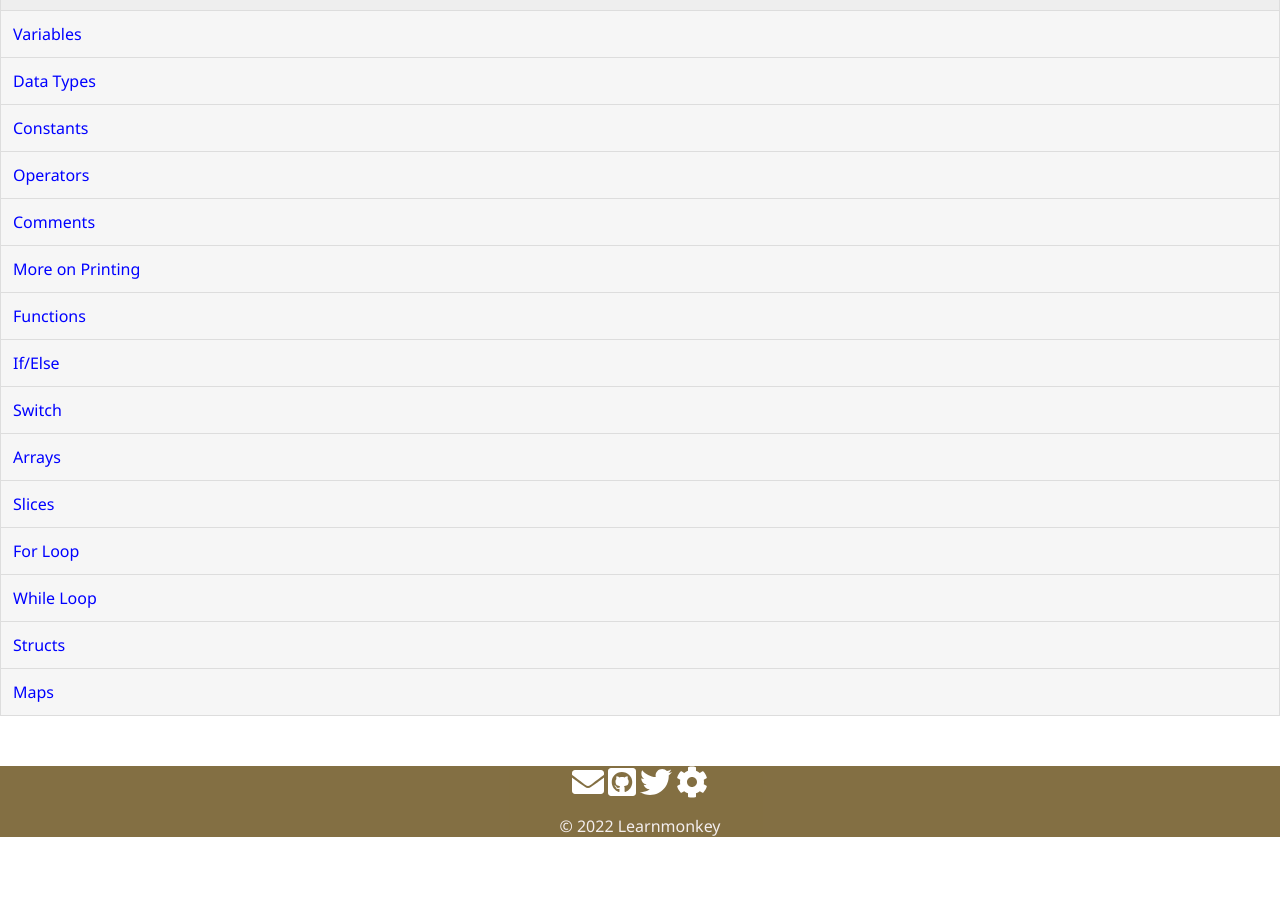
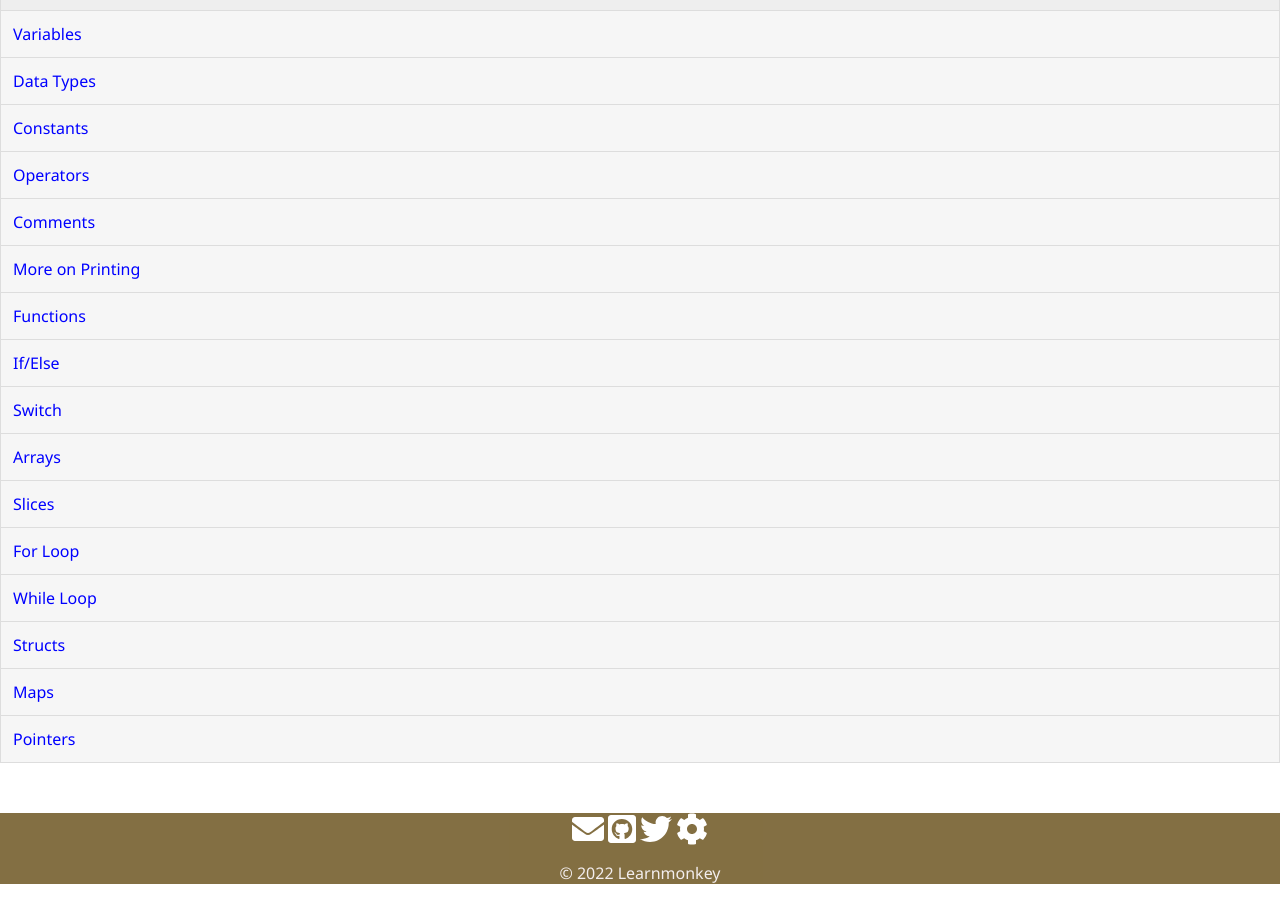
Before and after one commit to learnmonkey/learnmonkey.github.io, a Jekyll site: the page built from programming/golang/index.html, in a window 1280 px wide and 900 px high, scrolled down 1158 px. Built offline with Jekyll 4.4.1, drawn with Linux system fonts in a browser that asks for light colours; nearby versions of some CDN libraries; before the commit the page ends 2011 px from its top, so only the background shows below that.

Commit message:
Add tutorial to list

```diff
--- a/_layouts/golang.html
+++ b/_layouts/golang.html
@@ -23,6 +23,7 @@
               <a href="/programming/golang/whule-loop/"><li>While Loop</li></a>
               <a href="/programming/golang/structs/"><li>Structs</li></a>
               <a href="/programming/golang/maps/"><li>Maps</li></a>
+              <a href="/programming/golang/pointers/"><li>Pointers</li></a>
         </ul>
         {%- include footer.html -%}
     </body>
```
